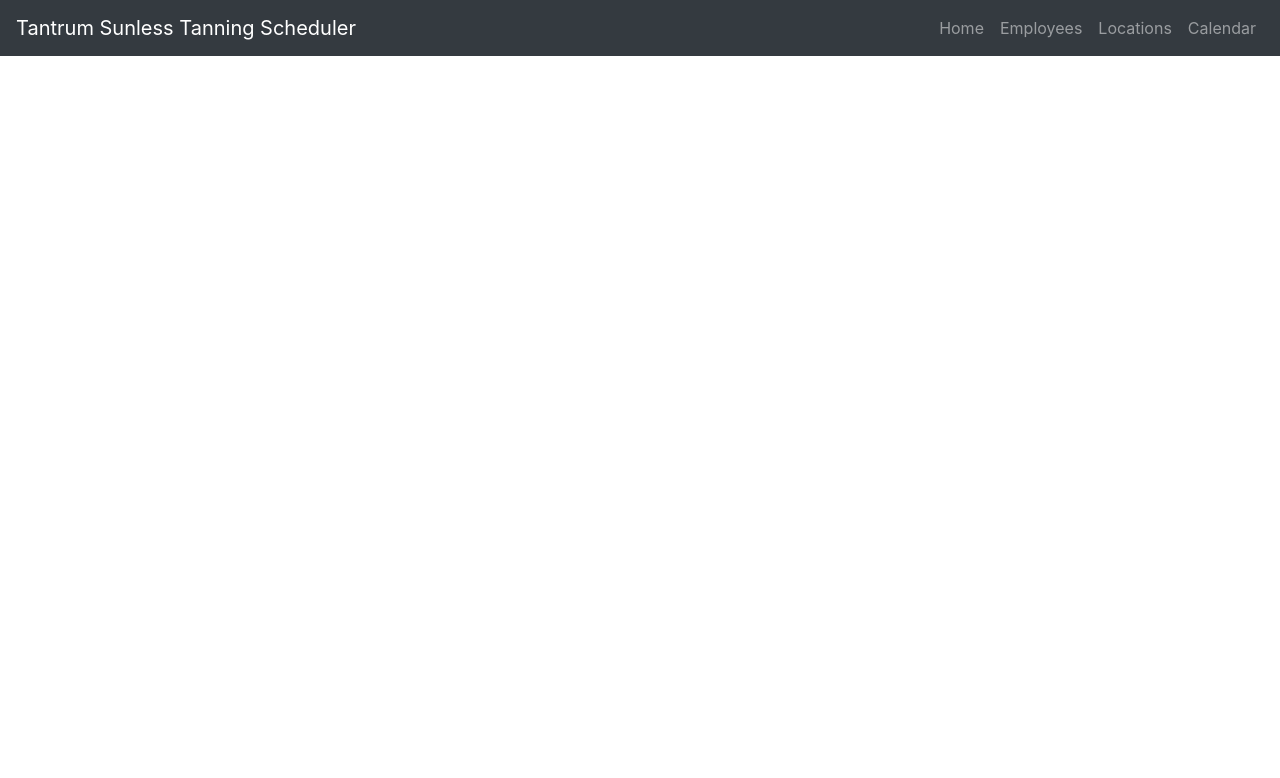
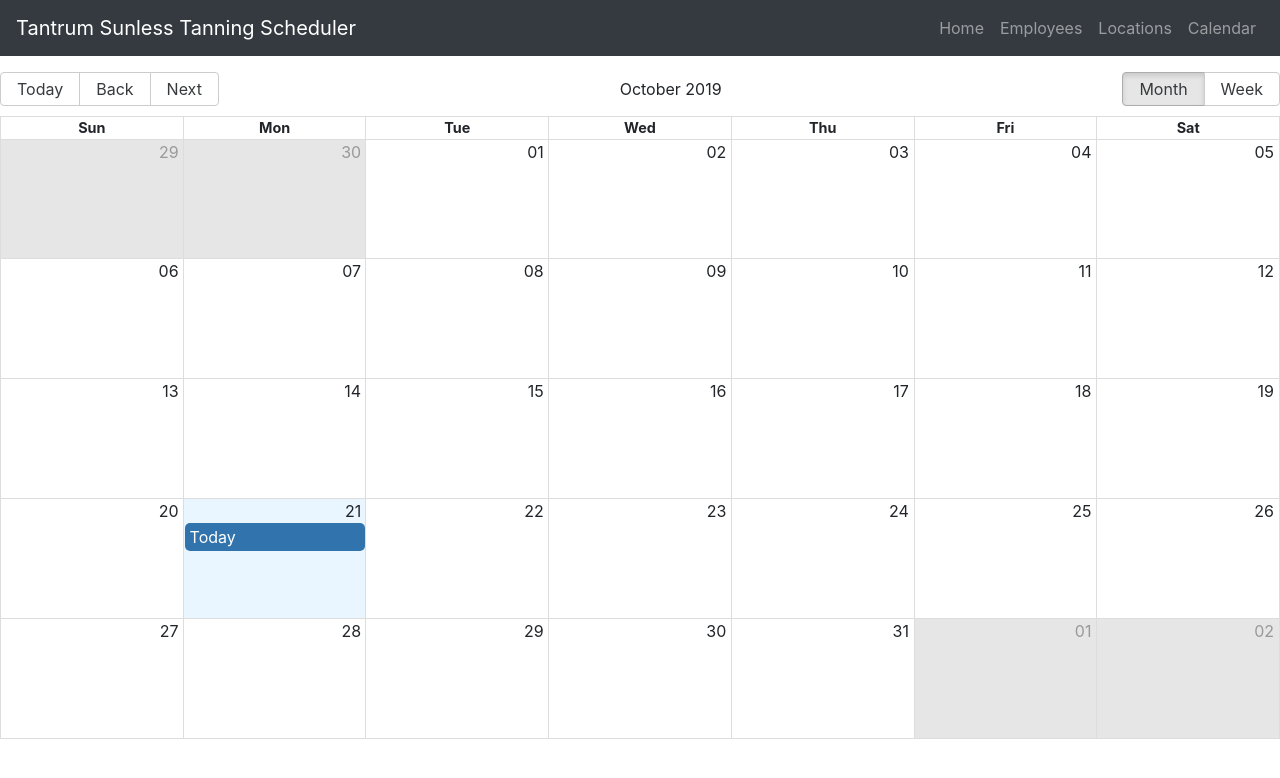
Before and after one commit to liberrhythm/tantrum-employee-schedule-generator, a React (Create React App) app in the folder frontend/: page /calendar in a window 1280 px wide. Shown: the top 778 px of the page. Built offline with nearby package versions, Linux system fonts and the light colour scheme.

Commit message:
Added calendar view, needs data

```diff
--- a/frontend/package.json
+++ b/frontend/package.json
@@ -10,6 +10,8 @@
     "moment": "^2.24.0",
     "rc-time-picker": "^3.7.2",
     "react": "^16.10.2",
+    "react-big-calendar": "^0.23.0",
+    "react-calendar": "^2.19.2",
     "react-dom": "^16.10.2",
     "react-router-dom": "^5.1.2",
     "react-scripts": "3.2.0",
--- /dev/null
+++ b/frontend/src/components/calendar/CalendarView.js
@@ -0,0 +1,107 @@
+import React, { Component } from 'react';
+import { render } from 'react-dom';
+import { Calendar, momentLocalizer } from 'react-big-calendar';
+import moment from 'moment';
+//import './style.css';
+import 'react-big-calendar/lib/css/react-big-calendar.css';
+
+const localizer = momentLocalizer(moment);
+
+export default class App extends Component {
+  constructor() {
+    super();
+    const now = new Date();
+    const events = [
+      {
+          id: 6,
+          title: 'Meeting',
+          start: new Date(2015, 3, 12, 10, 30, 0, 0),
+          end: new Date(2015, 3, 12, 12, 30, 0, 0),
+          desc: 'Pre-meeting meeting, to prepare for the meeting',
+      },
+      {
+          id: 7,
+          title: 'Lunch',
+          start: new Date(2015, 3, 12, 12, 0, 0, 0),
+          end: new Date(2015, 3, 12, 13, 0, 0, 0),
+          desc: 'Power lunch',
+      },
+      {
+          id: 8,
+          title: 'Meeting',
+          start: new Date(2015, 3, 12, 14, 0, 0, 0),
+          end: new Date(2015, 3, 12, 15, 0, 0, 0),
+      },
+      {
+          id: 9,
+          title: 'Happy Hour',
+          start: new Date(2015, 3, 12, 17, 0, 0, 0),
+          end: new Date(2015, 3, 12, 17, 30, 0, 0),
+          desc: 'Most important meal of the day',
+      },
+      {
+          id: 10,
+          title: 'Dinner',
+          start: new Date(2015, 3, 12, 20, 0, 0, 0),
+          end: new Date(2015, 3, 12, 21, 0, 0, 0),
+      },
+      {
+          id: 11,
+          title: 'Birthday Party',
+          start: new Date(2015, 3, 13, 7, 0, 0),
+          end: new Date(2015, 3, 13, 10, 30, 0),
+      },
+      {
+          id: 12,
+          title: 'Late Night Event',
+          start: new Date(2015, 3, 17, 19, 30, 0),
+          end: new Date(2015, 3, 18, 2, 0, 0),
+      },
+      {
+          id: 12.5,
+          title: 'Late Same Night Event',
+          start: new Date(2015, 3, 17, 19, 30, 0),
+          end: new Date(2015, 3, 17, 23, 30, 0),
+      },
+      {
+          id: 13,
+          title: 'Multi-day Event',
+          start: new Date(2015, 3, 20, 19, 30, 0),
+          end: new Date(2015, 3, 22, 2, 0, 0),
+      },
+      {
+          id: 14,
+          title: 'Today',
+          start: new Date(new Date().setHours(new Date().getHours() - 3)),
+          end: new Date(new Date().setHours(new Date().getHours() + 3)),
+      },
+    ]
+    this.state = {
+      name: 'React',
+      events
+    };
+  }
+
+  render() {
+    return (
+      <div>
+        <p>
+
+        </p>
+        <div style={{ height: '500pt'}}>
+          <Calendar
+            events={this.state.events}
+            startAccessor="start"
+            endAccessor="end"
+            defaultView='month'
+            views={['month', 'week']}
+            defaultDate={moment().toDate()}
+            localizer={localizer}
+          />
+        </div>
+      </div>
+    );
+  }
+}
+
+render(<App />, document.getElementById('root'));
--- a/frontend/src/index.js
+++ b/frontend/src/index.js
@@ -7,6 +7,7 @@
 import * as serviceWorker from './serviceWorker';
 import EmployeeView from "./components/employee/EmployeeView";
 import LocationView from "./components/location/LocationView";
+import CalendarView from "./components/calendar/CalendarView"
 import NavBar from "./navbar"
 
 const routing = (
@@ -17,6 +18,7 @@
         <Route exact path="/" component={App} />
         <Route path="/employee" component={EmployeeView} />
         <Route path="/location" component={LocationView} />
+        <Route path="/calendar" component={CalendarView} />
       </Switch>
     </div>
   </Router>
--- a/frontend/src/navbar.js
+++ b/frontend/src/navbar.js
@@ -31,7 +31,7 @@
               <NavLink href="/location">Locations</NavLink>
             </NavItem>
             <NavItem>
-              <NavLink href="/location">Calendar</NavLink>
+              <NavLink href="/calendar">Calendar</NavLink>
             </NavItem>
           </Nav>
         </Collapse>
```
Also changed, not shown: 1 other file (tests, documents, lock files or other folders).
